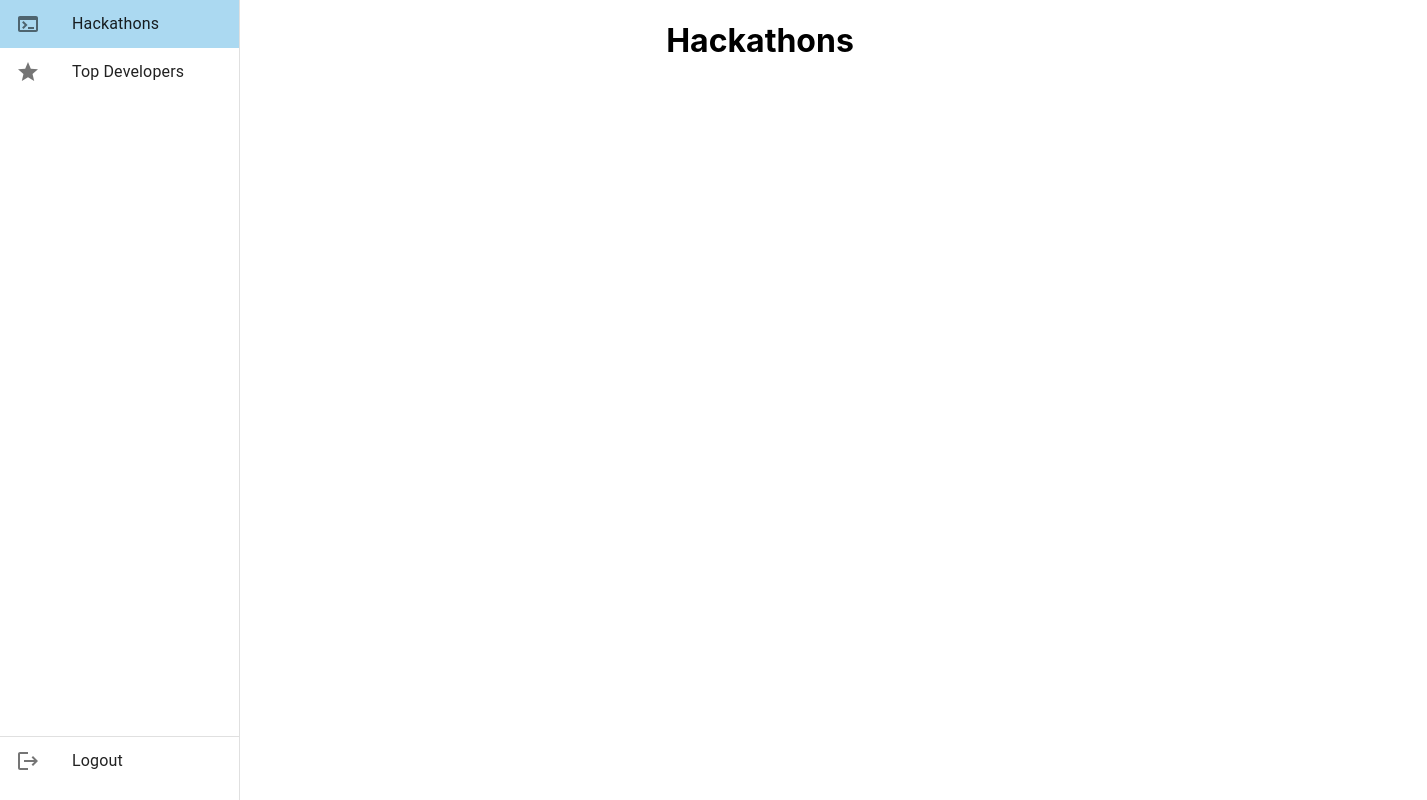
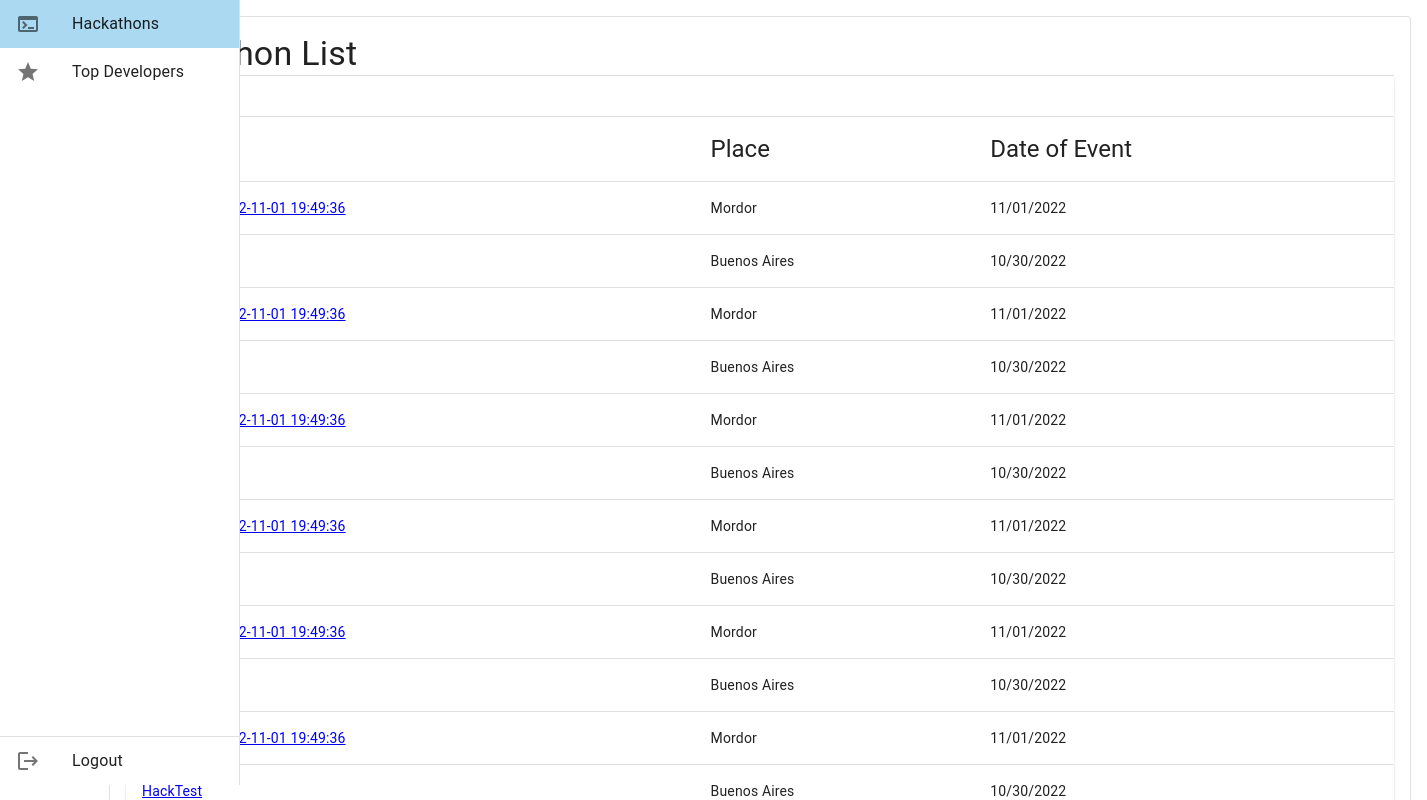
Before and after one commit to lucasesansim/HackathonTracker, a React (Create React App) app in the folder frontend/: page /hackathons in a window 1280 px wide. Shown: the top 800 px of the page, 1427 px wide, since content can reach past the window. Built offline with nearby package versions, Linux system fonts and the light colour scheme.

Commit message:
Fixturizes hackathon table, establishes redirections

```diff
--- a/frontend/package.json
+++ b/frontend/package.json
@@ -14,8 +14,10 @@
     "@testing-library/user-event": "^13.5.0",
     "react": "^18.2.0",
     "react-dom": "^18.2.0",
+    "react-moment": "^1.1.2",
     "react-router-dom": "^6.4.3",
     "react-scripts": "5.0.1",
+    "react-spinners": "^0.13.6",
     "web-vitals": "^2.1.4"
   },
   "scripts": {
--- a/frontend/src/components/SideBar.js
+++ b/frontend/src/components/SideBar.js
@@ -70,7 +70,8 @@ const SideBar = () => {
         '& .MuiDrawer-paper': {
           width: drawerWidth,
           boxSizing: 'border-box',
-        },
+          height: 'auto'
+        }
       }}
       variant="permanent"
       anchor="left"
@@ -115,9 +116,7 @@ const SideBar = () => {
           * of setting, the component in the bottomprobably using refs*/}
         <Divider style={{ marginTop: '80vh' }}/>
         <ListItem disablePadding >
-            <ListItemButton
-              {...actionProperty}
-            >
+          <ListItemButton {...actionProperty}>
             <ListItemIcon >
               <AuthIcon />
             </ListItemIcon>
--- a/frontend/src/pages/HackathonDetail.js
+++ b/frontend/src/pages/HackathonDetail.js
@@ -5,6 +5,7 @@ const HackathonDetail = () => {
   const params = useParams();
   const { hackathonId } = params;
 
+  console.log(hackathonId);
   return (
     <div className=''>
       <h1>Hackathon Detail</h1>
--- a/frontend/src/pages/Hackathons.js
+++ b/frontend/src/pages/Hackathons.js
@@ -1,10 +1,271 @@
+import {
+  Card,
+  CardContent,
+  Divider,
+  Table,
+  TableBody,
+  TableCell,
+  TableContainer,
+  TableHead,
+  TablePagination,
+  TableRow,
+  Typography
+} from '@mui/material';
+import { makeStyles } from '@mui/styles';
 import React from 'react';
+import Moment from 'react-moment';
+import { Link } from 'react-router-dom';
+import { PropagateLoader } from 'react-spinners';
+
+const useStyles = makeStyles({
+  card: {
+    margin: '16px',
+    minWidth: 1300
+  }
+});
+
+const hackathonData = [
+	{
+		"id": 20,
+		"created_at": "2022-11-01T19:49:36.000000Z",
+		"updated_at": "2022-11-01T19:49:36.000000Z",
+		"name": "Hackathon 2022-11-01 19:49:36",
+		"place": "Mordor",
+		"held_in": "2022-11-01 19:49:36"
+	},
+	{
+		"id": 1,
+		"created_at": "2022-10-31T16:05:35.000000Z",
+		"updated_at": "2022-10-31T16:05:35.000000Z",
+		"name": "HackTest",
+		"place": "Buenos Aires",
+		"held_in": "2022-10-30 16:05:35"
+	},
+  {
+		"id": 20,
+		"created_at": "2022-11-01T19:49:36.000000Z",
+		"updated_at": "2022-11-01T19:49:36.000000Z",
+		"name": "Hackathon 2022-11-01 19:49:36",
+		"place": "Mordor",
+		"held_in": "2022-11-01 19:49:36"
+	},
+	{
+		"id": 1,
+		"created_at": "2022-10-31T16:05:35.000000Z",
+		"updated_at": "2022-10-31T16:05:35.000000Z",
+		"name": "HackTest",
+		"place": "Buenos Aires",
+		"held_in": "2022-10-30 16:05:35"
+	},
+  {
+		"id": 20,
+		"created_at": "2022-11-01T19:49:36.000000Z",
+		"updated_at": "2022-11-01T19:49:36.000000Z",
+		"name": "Hackathon 2022-11-01 19:49:36",
+		"place": "Mordor",
+		"held_in": "2022-11-01 19:49:36"
+	},
+	{
+		"id": 1,
+		"created_at": "2022-10-31T16:05:35.000000Z",
+		"updated_at": "2022-10-31T16:05:35.000000Z",
+		"name": "HackTest",
+		"place": "Buenos Aires",
+		"held_in": "2022-10-30 16:05:35"
+	},
+  {
+		"id": 20,
+		"created_at": "2022-11-01T19:49:36.000000Z",
+		"updated_at": "2022-11-01T19:49:36.000000Z",
+		"name": "Hackathon 2022-11-01 19:49:36",
+		"place": "Mordor",
+		"held_in": "2022-11-01 19:49:36"
+	},
+	{
+		"id": 1,
+		"created_at": "2022-10-31T16:05:35.000000Z",
+		"updated_at": "2022-10-31T16:05:35.000000Z",
+		"name": "HackTest",
+		"place": "Buenos Aires",
+		"held_in": "2022-10-30 16:05:35"
+	},
+  {
+		"id": 20,
+		"created_at": "2022-11-01T19:49:36.000000Z",
+		"updated_at": "2022-11-01T19:49:36.000000Z",
+		"name": "Hackathon 2022-11-01 19:49:36",
+		"place": "Mordor",
+		"held_in": "2022-11-01 19:49:36"
+	},
+	{
+		"id": 1,
+		"created_at": "2022-10-31T16:05:35.000000Z",
+		"updated_at": "2022-10-31T16:05:35.000000Z",
+		"name": "HackTest",
+		"place": "Buenos Aires",
+		"held_in": "2022-10-30 16:05:35"
+	},
+  {
+		"id": 20,
+		"created_at": "2022-11-01T19:49:36.000000Z",
+		"updated_at": "2022-11-01T19:49:36.000000Z",
+		"name": "Hackathon 2022-11-01 19:49:36",
+		"place": "Mordor",
+		"held_in": "2022-11-01 19:49:36"
+	},
+	{
+		"id": 1,
+		"created_at": "2022-10-31T16:05:35.000000Z",
+		"updated_at": "2022-10-31T16:05:35.000000Z",
+		"name": "HackTest",
+		"place": "Buenos Aires",
+		"held_in": "2022-10-30 16:05:35"
+	},
+  {
+		"id": 20,
+		"created_at": "2022-11-01T19:49:36.000000Z",
+		"updated_at": "2022-11-01T19:49:36.000000Z",
+		"name": "Hackathon 2022-11-01 19:49:36",
+		"place": "Mordor",
+		"held_in": "2022-11-01 19:49:36"
+	},
+	{
+		"id": 1,
+		"created_at": "2022-10-31T16:05:35.000000Z",
+		"updated_at": "2022-10-31T16:05:35.000000Z",
+		"name": "HackTest",
+		"place": "Buenos Aires",
+		"held_in": "2022-10-30 16:05:35"
+	},
+  {
+		"id": 20,
+		"created_at": "2022-11-01T19:49:36.000000Z",
+		"updated_at": "2022-11-01T19:49:36.000000Z",
+		"name": "Hackathon 2022-11-01 19:49:36",
+		"place": "Mordor",
+		"held_in": "2022-11-01 19:49:36"
+	},
+	{
+		"id": 1,
+		"created_at": "2022-10-31T16:05:35.000000Z",
+		"updated_at": "2022-10-31T16:05:35.000000Z",
+		"name": "HackTest",
+		"place": "Buenos Aires",
+		"held_in": "2022-10-30 16:05:35"
+	},
+  {
+		"id": 20,
+		"created_at": "2022-11-01T19:49:36.000000Z",
+		"updated_at": "2022-11-01T19:49:36.000000Z",
+		"name": "Hackathon 2022-11-01 19:49:36",
+		"place": "Mordor",
+		"held_in": "2022-11-01 19:49:36"
+	},
+	{
+		"id": 1,
+		"created_at": "2022-10-31T16:05:35.000000Z",
+		"updated_at": "2022-10-31T16:05:35.000000Z",
+		"name": "HackTest",
+		"place": "Buenos Aires",
+		"held_in": "2022-10-30 16:05:35"
+	},
+]
 
 const Hackathons = () => {
+  const classes = useStyles();
+  const [rowData, setRowData] = React.useState(hackathonData);
+  const [page, setPage] = React.useState(0);
+  const [rowsPerPage, setRowsPerPage] = React.useState(10);
+  const [loading, setLoading] = React.useState(false);
+
+  const handleChangePage = (newPage) => {
+    setPage(newPage);
+    setLoading(true);
+    // Ask for more data, REMEMBER TO ERASE CURRENT DATA ONCE NEW IS LOADED
+  };
+
+  const handleChangeRowsPerPage = (event) => {
+    setRowsPerPage(+event.target.value);
+    setPage(0);
+  };
+
   return (
-    <div className=''>
-      <h1>Hackathons</h1>
-    </div>
+    <>
+      {/* <h1>Hackathons</h1> */}
+      {/* Check if when having full table data, the minWidht isn't needed */}
+      <Card  className={classes.card} variant="outlined">
+        <CardContent>
+          <Typography variant="h4" align='left'>
+            Hackathon List
+          </Typography>
+          <Divider />
+          <TableContainer component={Card}>
+            <Divider sx={{ marginTop: '40px' }}/>
+            <Table
+              aria-label="hackathon table"
+              stickyHeader
+            >
+              <TableHead>
+                <TableRow>
+                  <TableCell>
+                    <Typography variant="h5">
+                      Name
+                    </Typography>
+                  </TableCell>
+                  <TableCell>
+                    <Typography variant="h5">
+                      Place
+                    </Typography>
+                  </TableCell>
+                  <TableCell>
+                    <Typography variant="h5">
+                      Date of Event
+                    </Typography>
+                  </TableCell>
+                </TableRow>
+              </TableHead>
+              <TableBody>
+                {rowData.map(hackathon => (
+                  <TableRow
+                    key={hackathon.id}
+                    hover
+                  >
+                    <TableCell component="th" scope="row">
+                      <Link to={`/hackathons/${hackathon.id}`}>
+                        {hackathon.name}
+                      </Link>
+                    </TableCell>
+                    <TableCell>
+                      {hackathon.place}
+                    </TableCell>
+                    <TableCell>
+                      <Moment
+                        date={hackathon.held_in}
+                        format="MM/DD/YYYY"
+                      />
+                    </TableCell>
+                  </TableRow>
+                ))}
+              </TableBody>
+            </Table>
+          </TableContainer>
+          <TablePagination
+            rowsPerPageOptions={[10, 25, 100]}
+            component="div"
+            count={-1} // This would count total pagination available, but only db has total number. Could get as fascets in future implementation
+            rowsPerPage={rowsPerPage}
+            page={page}
+            onPageChange={(event, page) => handleChangePage(page)}
+            onRowsPerPageChange={handleChangeRowsPerPage}
+          />
+          {loading && (
+            <div>
+              <PropagateLoader color="#ABD9F1"/>
+            </div>
+          )}
+        </CardContent>
+      </Card>
+    </>
   );
 }
 
```
Also changed, not shown: 1 other file (tests, documents, lock files or other folders). Lines whose indentation alone changed are shown as unchanged.
